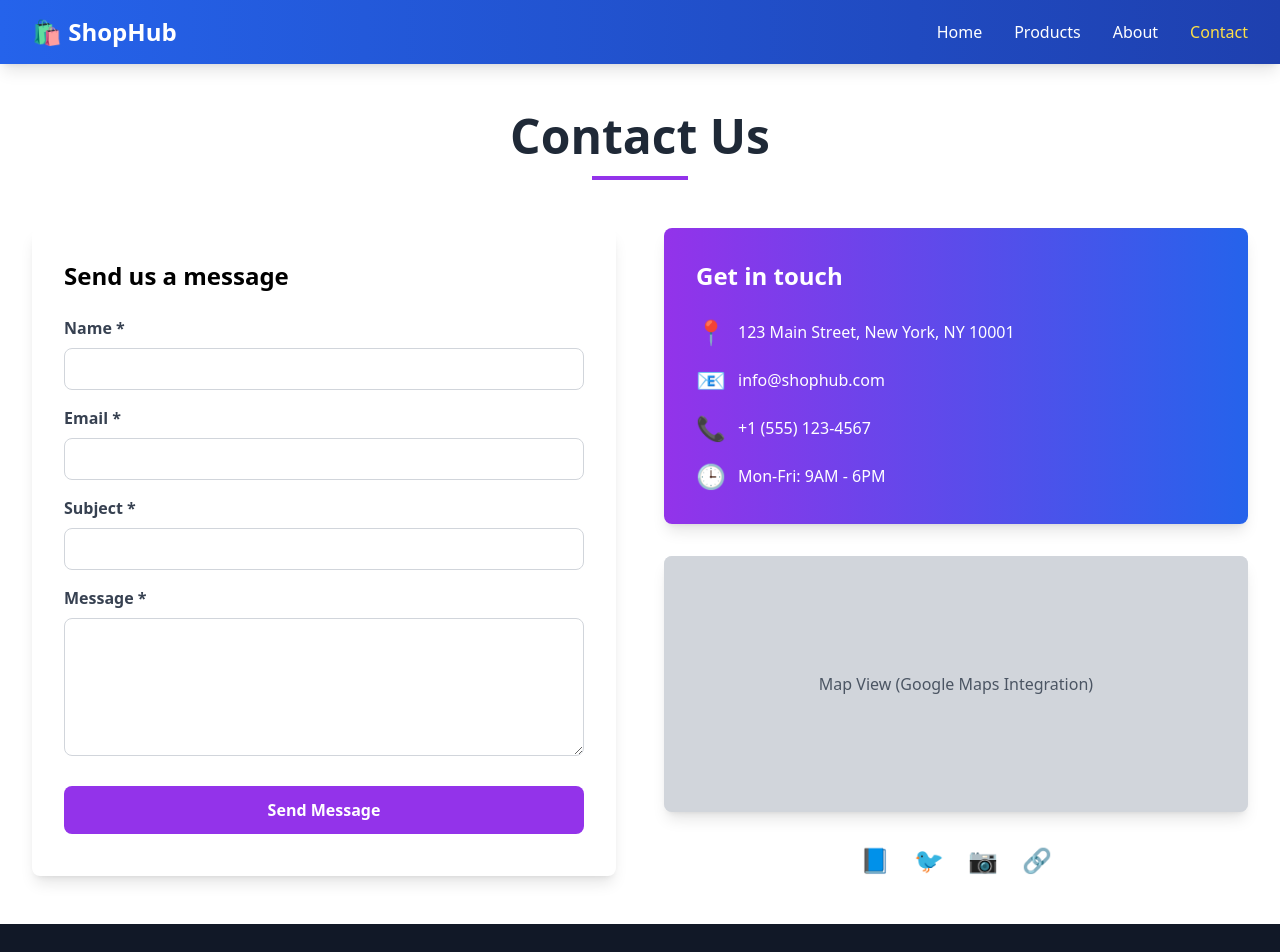
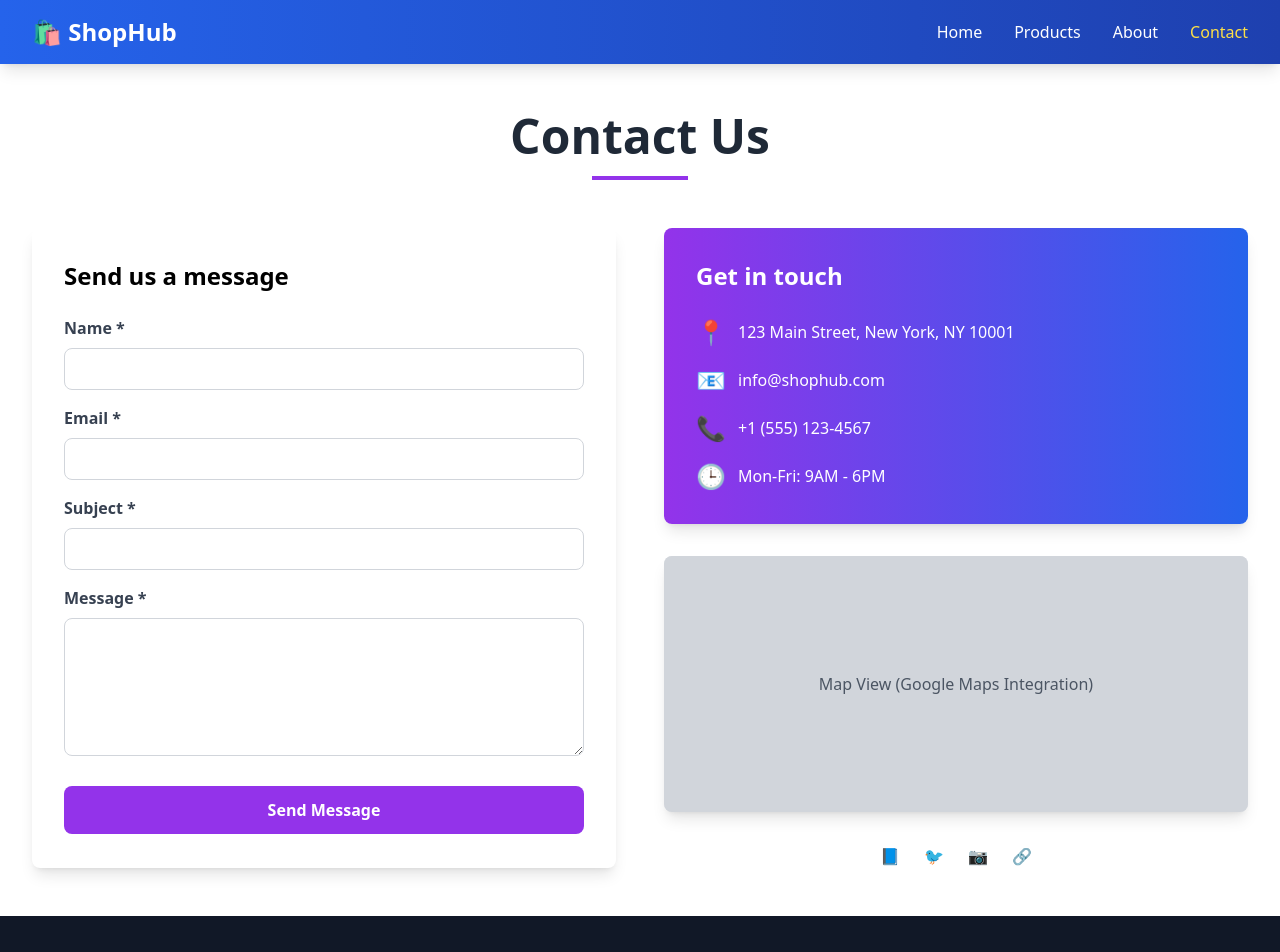
Before and after one commit to kaleem64/react-multipage-app, a React (Create React App) app: page /contact in a window 1280 px wide. Shown: the top 952 px of the page. Built offline with nearby package versions, Linux system fonts and the light colour scheme.

Commit message:
fix invalid href links

```diff
--- a/src/pages/Contact.jsx
+++ b/src/pages/Contact.jsx
@@ -148,10 +148,10 @@ const Contact = () => {
 
           {/* Social Links */}
           <div className="mt-8 flex justify-center space-x-6">
-          <button className="text-gray-600 hover:text-purple-600 transition text-2xl">📘</button>
-          <button className="text-gray-600 hover:text-purple-600 transition text-2xl">🐦</button>
-          <button className="text-gray-600 hover:text-purple-600 transition text-2xl">📷</button>
-          <button className="text-gray-600 hover:text-purple-600 transition text-2xl">🔗</button>
+          <button type="button">📘</button>
+              <button type="button">🐦</button>
+              <button type="button">📷</button>
+              <button type="button">🔗</button>
           </div>
         </div>
       </div>
```
